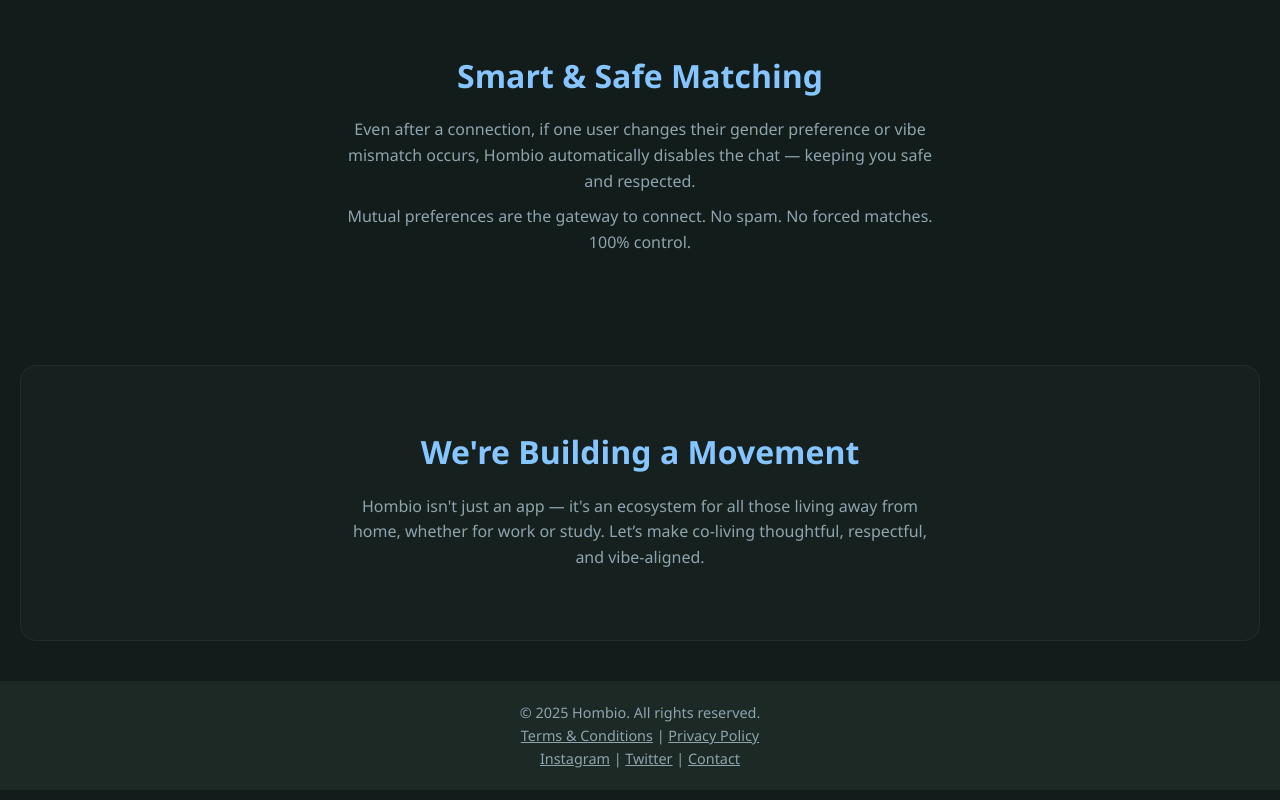
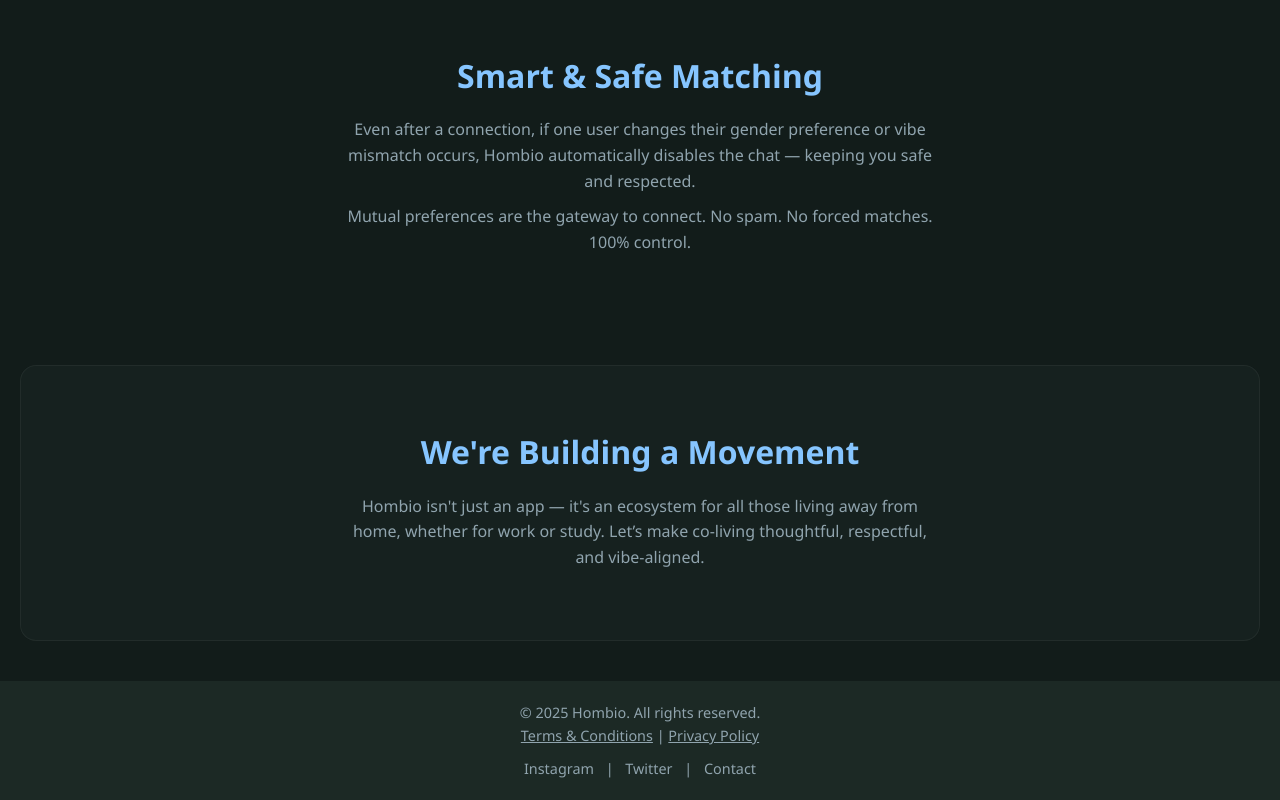
Before and after one commit to CrypticEnigmaX/hombio-landing, a plain HTML site: page index.html in a window 1280 px wide. Shown: the part 666-1466 px from the top of the page. Drawn offline with Linux system fonts and the light colour scheme.

Commit message:
Update style.css

```diff
--- a/style.css
+++ b/style.css
@@ -176,3 +176,17 @@
   color: var(--accent);
   text-decoration: none;
 }
+.socials {
+  margin-top: 10px;
+}
+
+.socials a {
+  color: var(--text-muted);
+  margin: 0 0.5rem;
+  text-decoration: none;
+  font-size: 0.9rem;
+}
+
+.socials a:hover {
+  text-decoration: underline;
+}
```
